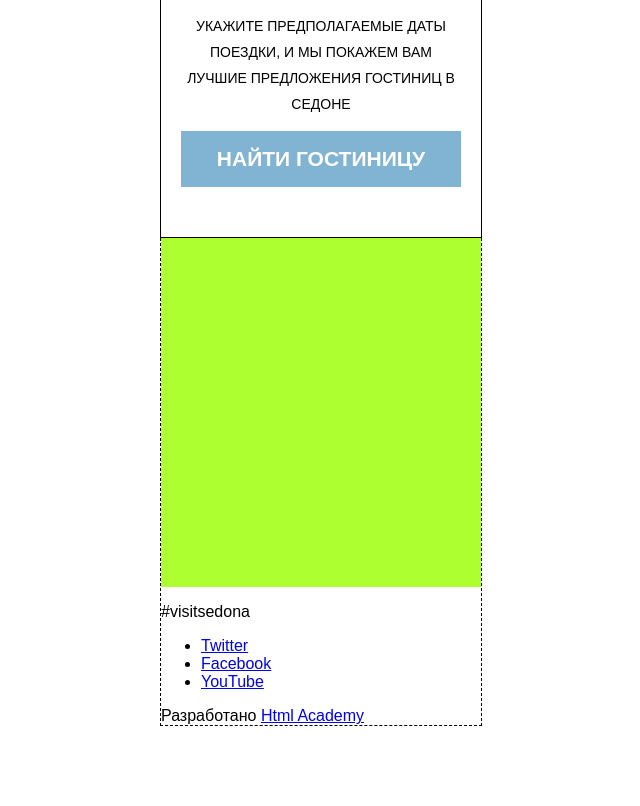
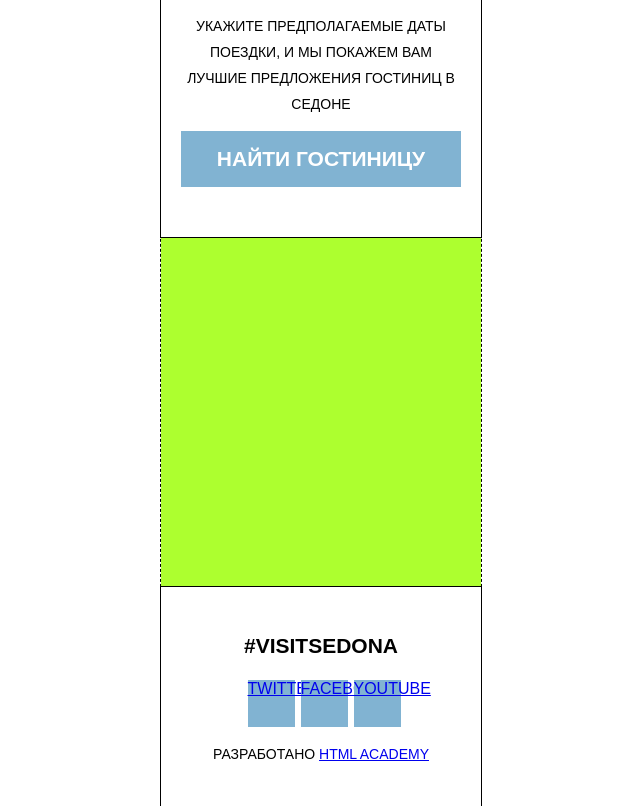
Before and after one commit to Dark7lord2012/204641-sedona-22, a website: page source/index.html in a window 1280 px wide. Shown: the part 2971-3777 px from the top of the page, without its empty margins (319-959 px from the left). Before the commit the page ends 3712 px from the top, so only its background shows below. Drawn offline with nearby package versions, Linux system fonts and the light colour scheme; files that its build step writes are made by us from their sources.

Commit message:
Сверстал блок подвала (шрифт, цвет, отступы)

```diff
--- /dev/null
+++ b/source/less/blocks/footer.less
@@ -0,0 +1,21 @@
+.footer {
+  display: flex;
+  flex-direction: column;
+  align-items: center;
+  padding: 25px 15px;
+  outline: 1px solid black;
+
+  text-transform: uppercase;
+}
+
+.footer__hashtag {
+  font-size: 21px;
+  line-height: 26px;
+  font-weight: 700;
+}
+
+.footer__copyright {
+  font-size: 14px;
+  line-height: 26px;
+
+}
--- /dev/null
+++ b/source/less/blocks/social.less
@@ -0,0 +1,16 @@
+.social {
+  display: flex;
+  margin: 0;
+  padding: 0 15px;
+  list-style: none;
+}
+
+.social__item {
+  width: 47px;
+  height: 47px;
+  background-color: @pale-blue;
+}
+
+.social__item {
+  margin-left: 6px;
+}
--- a/source/less/style.less
+++ b/source/less/style.less
@@ -5,6 +5,8 @@
 @import "blocks/page.less";
 @import "blocks/header.less";
 @import "blocks/nav.less";
+@import "blocks/footer.less";
+@import "blocks/social.less";
 // Главная
 @import "blocks/promo.less";
 @import "blocks/reasons.less";
```
